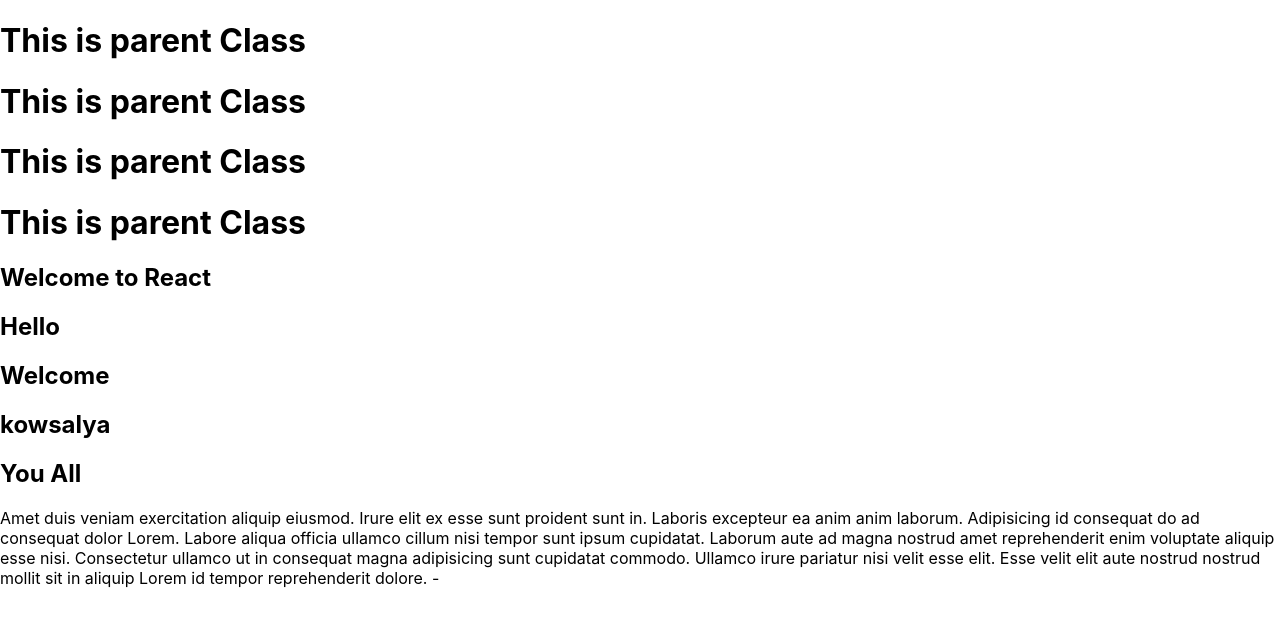
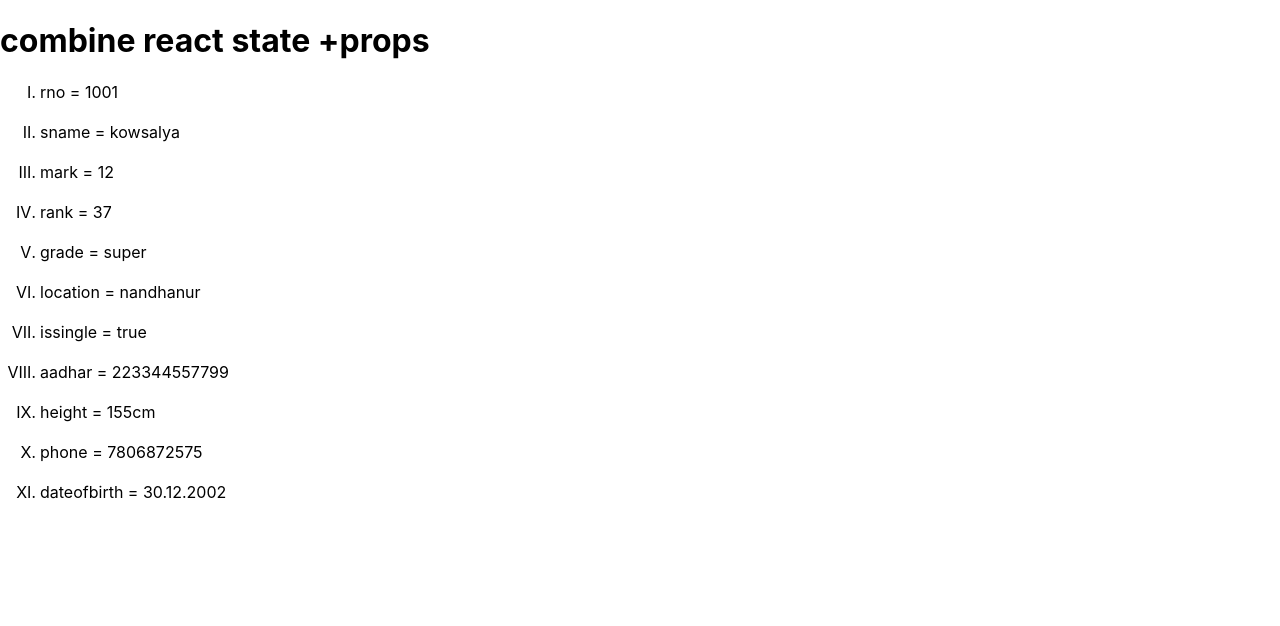
Before and after one commit to kowsalya575/reactkoesi, a React (Create React App) app: page / in a window 1280 px wide. Shown: the top 626 px of the page. Built offline with nearby package versions, Linux system fonts and the light colour scheme.

Commit message:
combine react html

```diff
--- a/src/App.js
+++ b/src/App.js
@@ -1,43 +1,37 @@
-import React from "react"
-
- class Parent extends React.Component
+import React from 'react';
+import parse from 'html-react-parser'
+class App extends React.Component
 {
-   render()
+  constructor(props)
   {
-     return(<>
-    <h1>This is parent Class</h1>
-    <h1>This is parent Class</h1>
-    <h1>This is parent Class</h1>
-     <h1>This is parent Class</h1>
-
-     </>)
+    var ans=""
+    super(props)
+    for(var s in props.data)
+    {
+      ans=ans+`<li>${s} = ${props.data[s]}<br></br></li>`
+      console.log(s)
+    }
+    //var h="<ol>"
+    this.state={
+      //res: h+ans
+      res:"<ol type='I'>"+ans+"</ol>"
 
     }
   }
- class App extends Parent {
   render()
   {
-     return(<>
-
-      <Parent/>
-        <h2>Welcome to React</h2>
-       <h2>Hello</h2>
-       <h2>Welcome</h2>
-      <h2>kowsalya</h2>
-        <h2>You All</h2>
-        <p>Amet duis veniam exercitation aliquip eiusmod. Irure elit ex esse sunt proident sunt in. Laboris excepteur ea anim anim laborum. Adipisicing id consequat do ad consequat dolor Lorem. Labore aliqua officia ullamco cillum nisi tempor sunt ipsum cupidatat.
-
- Laborum aute ad magna nostrud amet reprehenderit enim voluptate aliquip esse nisi. Consectetur ullamco ut in consequat magna adipisicing sunt cupidatat commodo. Ullamco irure pariatur nisi velit esse elit. Esse velit elit aute nostrud nostrud mollit sit in aliquip Lorem id tempor reprehenderit dolore.
- -</p>
-        </>)
+    return (<>
+    <h1>combine react state +props</h1>
+    {parse(this.state.res)}
+    <div id="res"></div>
+    </>
+    )
   }
 }
 export default App
 
 
-
-
-/*import React from "react";
+/*import React from "react"
 class App extends React.Component
 {
   constructor(props)
--- a/src/index.js
+++ b/src/index.js
@@ -11,7 +11,11 @@
   rank:37,
   grade:"super",
   location:"nandhanur",
-  issingle:true
+  issingle:true,
+  aadhar:223344557799,
+  height:"155cm",
+  phone:7806872575,
+  dateofbirth: "30.12.2002",
 }
 
 const root = ReactDOM.createRoot(document.getElementById('root'));
```
Lines whose indentation alone changed are shown as unchanged.
